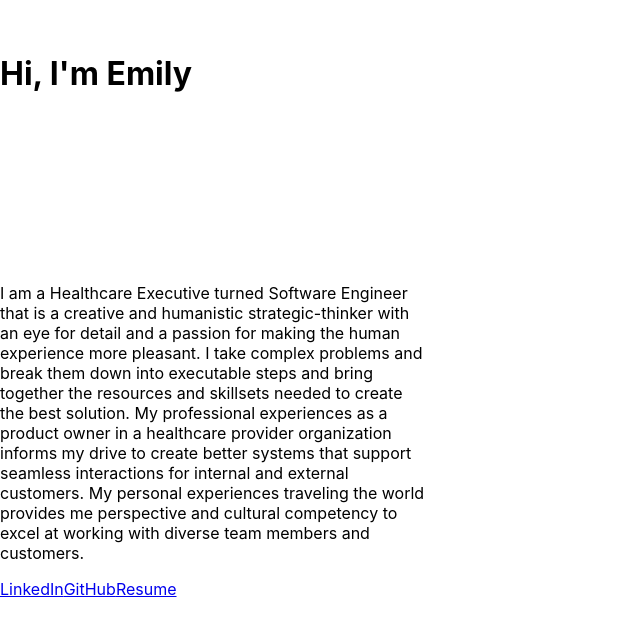
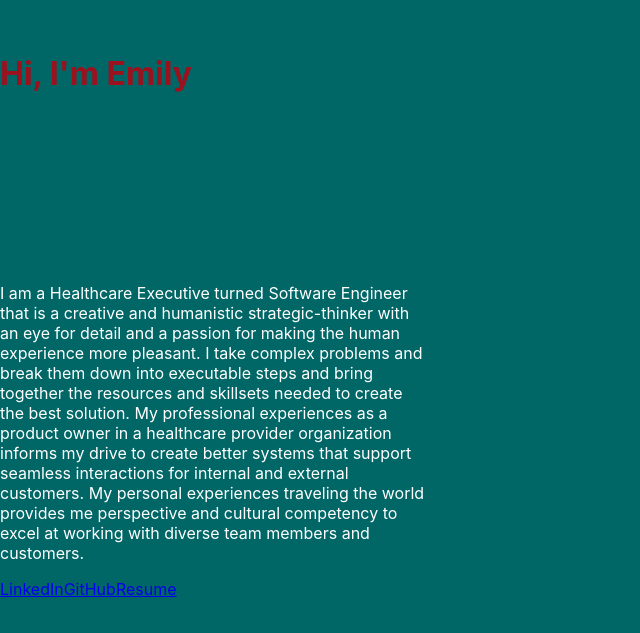
Before and after one commit to estebbins/portfolio, a React (Create React App) app: page / in a window 1280 px wide. Shown: the part 591-1224 px from the top of the page, without its empty margins (0-640 px from the left). Built offline with nearby package versions, Linux system fonts and the light colour scheme.

Commit message:
updates background and font colors to establish color scheme

```diff
--- a/src/index.css
+++ b/src/index.css
@@ -5,6 +5,7 @@ body {
     sans-serif;
   -webkit-font-smoothing: antialiased;
   -moz-osx-font-smoothing: grayscale;
+  background-color: #006666;
 }
 
 code {
@@ -17,12 +18,14 @@ code {
 }
 .greeting {
     grid-area: 2 / 1 / 3 / 2;
+    color: #9B111E;
 }
 .skills {
     grid-area: 3 / 1 / 4 / 2;
 }
 .brand {
     grid-area: 4 / 1 / 5 / 2;
+    color: white;
 }
 .links {
     grid-area: 5 / 1 / 6 / 2;
```
